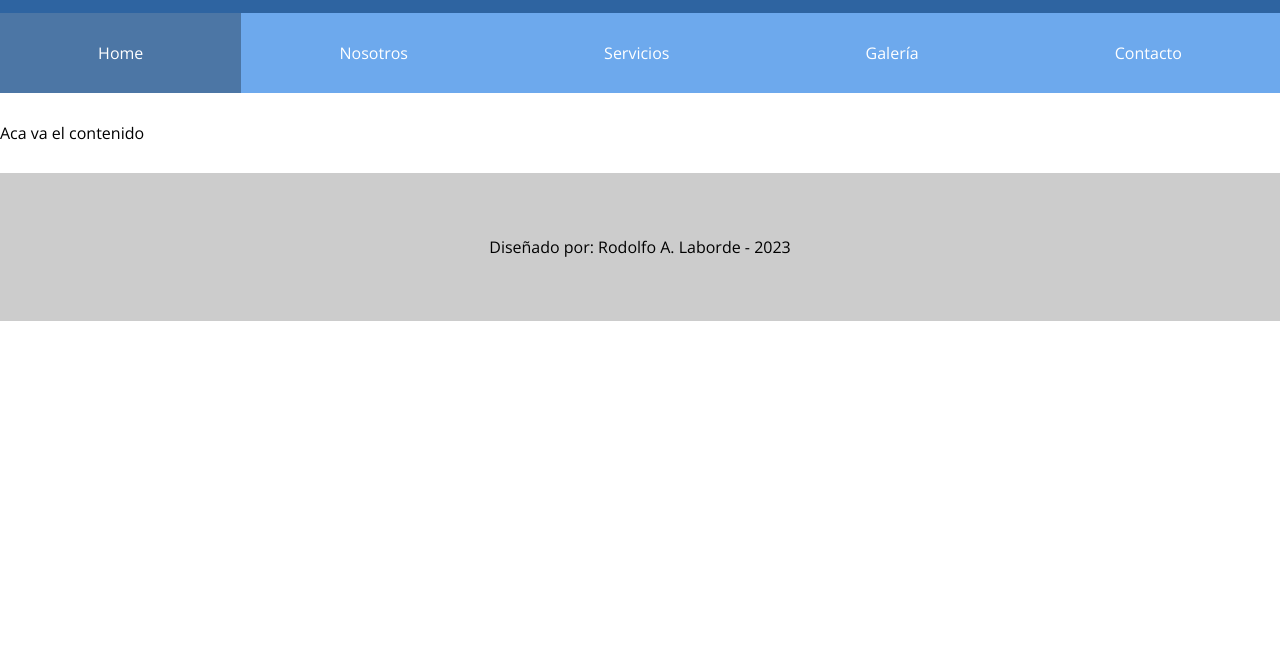
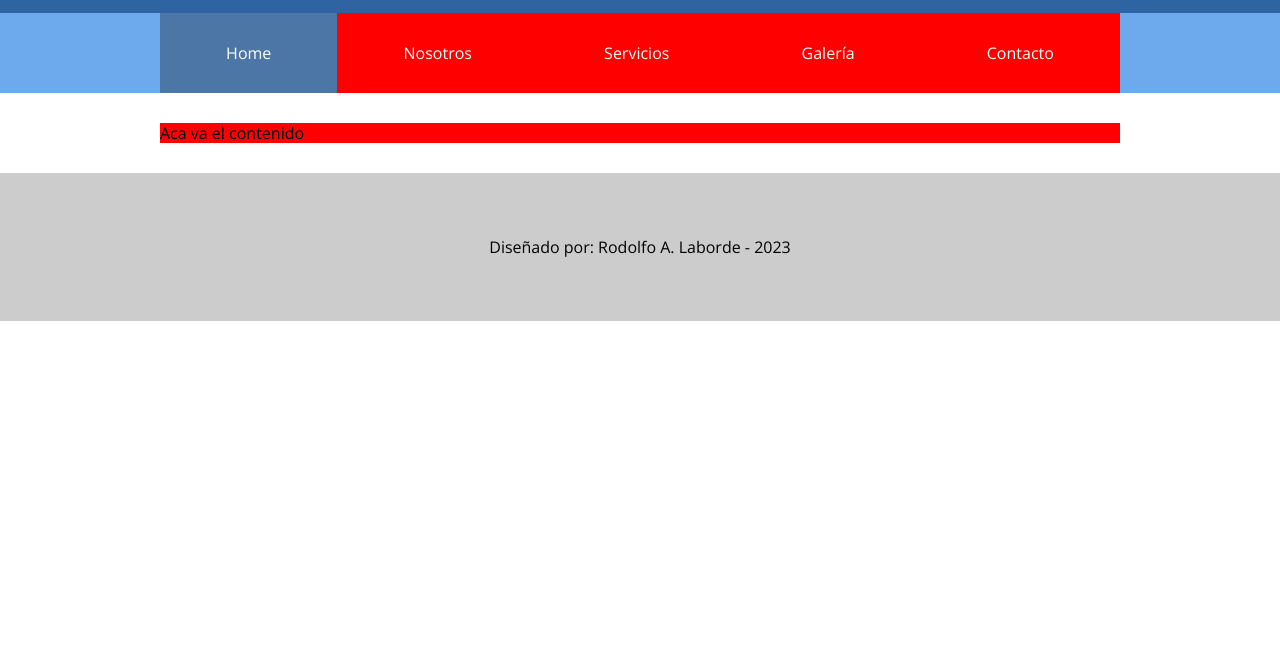
Before and after one commit to RALaborde/transportesLMV, a plain HTML site: page index.html in a window 1280 px wide. Shown: the part 141-800 px from the top of the page. Drawn offline with nearby package versions, Linux system fonts and the light colour scheme.

Commit message:
terminada base

```diff
--- a/css/transportes.css
+++ b/css/transportes.css
@@ -62,5 +62,11 @@ footer{
     text-align: center;
     clear: both;
     margin-top: 30px;
+}
+
+.holder{
+    width: 960px;
+    margin: 0 auto;
+    background-color: red;
 
 }
```
